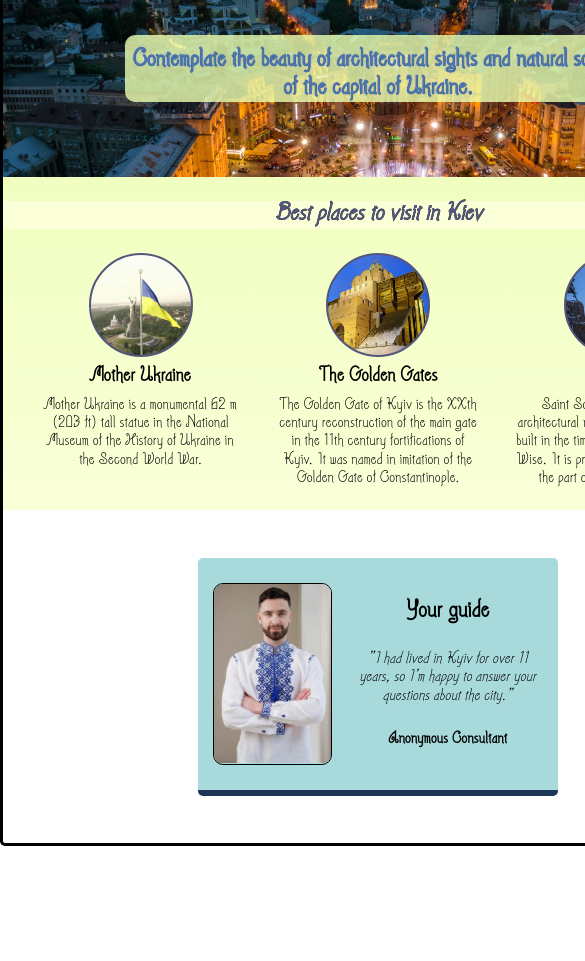
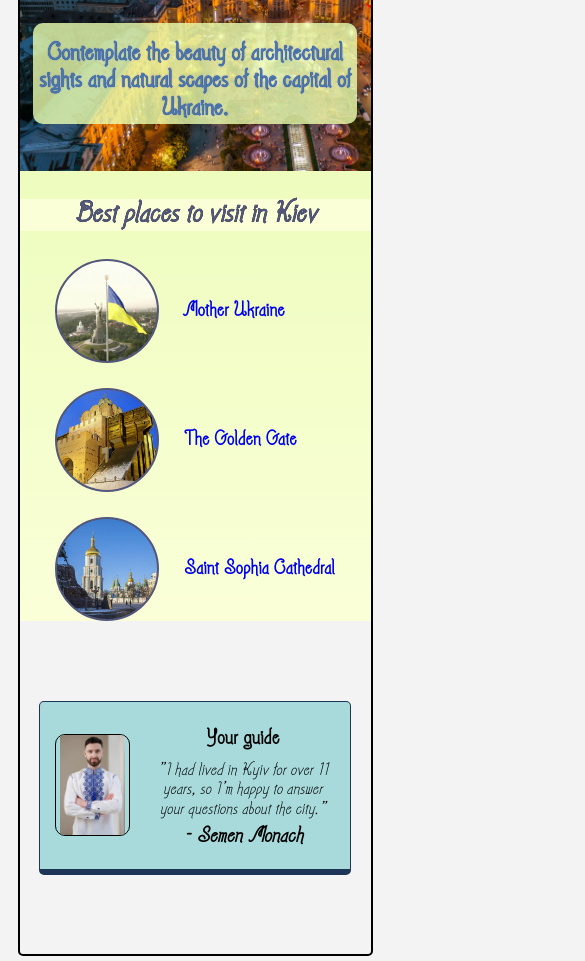
Before and after one commit to properless-rest/kyiv-visit-card, a website built with Vite: page index.html in a window 390 px wide. Shown: the part 169-1130 px from the top of the page, 585 px wide, since content can reach past the window. Before the commit the page ends 1025 px from the top, so only its background shows below. Built offline with nearby package versions, Linux system fonts and the light colour scheme.

Commit message:
RWD version

```diff
--- a/index.html
+++ b/index.html
@@ -21,22 +21,32 @@
                 <div class="activities-sight-container">
                     <div id="activity-container-1" class="activity-container">
                         <div class="img-container"></div>
-                        <h4>Mother Ukraine</h4>
+                        <h4>
+                            <a href="https://en.wikipedia.org/wiki/Mother_Ukraine" target="_blank">
+                                Mother Ukraine
+                            </a>
+                        </h4>
                         <span class="sight-description">
-                            Mother Ukraine is a monumental 62 m (203 ft) tall statue in the National Museum of the History of Ukraine in the Second World War.
+                            Mother Ukraine is a monumental 62&nbsp;m (203 ft) tall statue in the National Museum of the History of Ukraine in the Second World War.
                         </span>
                     </div>
                     <div id="activity-container-2" class="activity-container">
                         <div class="img-container"></div>
-                        <h4>The Golden Gates</h4>
+                        <h4>
+                            <a href="https://en.wikipedia.org/wiki/Golden_Gate,_Kyiv" target="_blank">The Golden Gate</a>
+                        </h4>
                         <span class="sight-description">
                             The Golden Gate of Kyiv is the XXth century reconstruction of the main gate in the 11th century fortifications of Kyiv. It was named in imitation of the Golden Gate of Constantinople.
                         </span>
                     </div>
                     <div id="activity-container-3" class="activity-container">
                         <div class="img-container"></div>
-                        <h4>Name</h4>
-                        <span>
+                        <h4>
+                            <a href="https://en.wikipedia.org/wiki/Saint_Sophia_Cathedral,_Kyiv" target="_blank">
+                                Saint Sophia Cathedral
+                            </a>
+                        </h4>
+                        <span class="sight-description">
                             Saint Sophia Cathedral is an architectural monument of Kievan Rus' built in the times of Knyaz Jaroslav the Wise. It is protected by UNESCO as the part of the World Heritage Program.
                         </span>
                     </div>
@@ -53,7 +63,7 @@
                         <p>
                             "I had lived in Kyiv for over 11 years, so I'm happy to answer your questions about the city."
                         </p>
-                        <h4>Anonymous Consultant</h4>
+                        <h4>- Semen Monach</h4>
                     </div>
                 </div>
 
--- a/styles.css
+++ b/styles.css
@@ -4,19 +4,24 @@
 }
 
 :root {
+  --bg: #f3f3f3;
   --color-primary: #54577C;
   --color-secondary: #4a7b9d;
   --color-bg-primary: rgba(236, 255, 176, 0.8);
   --color-bg-secondary: #faffd8;
+  --color-guide-border: #1D3557;
+  --color-guide-bg: #A8DADC;
 }
 
 
 body {
     margin: 0;
+    background-color: var(--bg);
 }
 
 .main {
-    width: 750px;
+    width: 95%;
+    max-width: 750px;
     margin: 10px auto;
     display: flex;
     flex-direction: column;
@@ -29,7 +34,7 @@ body {
 
 .section {
     width: 100%;
-    height: 333px;
+    min-height: 333px;
     display: flex;
     flex-direction: column;
     justify-content: center;
@@ -44,20 +49,20 @@ body {
 
 #section-hero h1,
 #section-hero h2 {
-    padding: 12px 3px 0px;
+    padding: 15px 10px 5px;
     border-radius: 10px;
     background-color: var(--color-bg-primary);
     text-shadow: 0 0 01px blue;
 }
 
 #section-hero h1 {
-    width: 180px;
+    width: 200px;
     color: var(--color-primary);
     font-size: 42px;
 }
 
 #section-hero h2 {
-    width: 500px;
+    width: 350px;
     color: var(--color-secondary);
 }
 
@@ -70,7 +75,7 @@ body {
     background-color: var(--color-bg-secondary);
     color: var(--color-primary);
     text-shadow: 0 0 0.5px black;
-    font-size: 24px;
+    font-size: 28px;
     font-style: italic;
 }
 
@@ -85,13 +90,11 @@ body {
     flex-direction: column;
     justify-content: center;
     align-items: center;
-    width: 200px;
-
 }
 
 .activity-container .img-container {
-    width: 100px;
-    height: 100px;
+    width: 120px;
+    height: 120px;
     border-radius: 50%;
     border: 2px solid var(--color-primary);
     background-image: url("./images/visit/motherland.jpg");
@@ -135,20 +138,32 @@ body {
     transition: color, 0.2s;
 }
 
-.activities-sight-container h4:hover {
+.activity-container a{
+    text-decoration: none;
+}
+
+.activity-container .sight-description {
+    padding: 5px;
+    text-align: justify;
+}
+
+.activity-container h4:hover {
     color: var(--color-primary);
 }
 
 #section-guide .guide-container {
-    width: 330px;
+    width: 400px;
     display: flex;
     flex-direction: row;
+    align-items: center;
+    justify-content: center;
     grid-column-gap: 20px;
     margin: 20px auto;
     padding: 25px 15px;
     border-radius:5px;
-    border-bottom: 6px solid #1D3557;
-    background-color: #A8DADC;
+    border: 1px solid var(--color-guide-border);
+    border-bottom: 6px solid var(--color-guide-border);
+    background-color: var(--color-guide-bg);
 }
 
 .guide-container img {
@@ -171,13 +186,102 @@ body {
 
 .guide-description h3 {
     margin: 15px auto 25px;
-    font-size: 24px;
+    font-size: 28px;
 }
 
 .guide-description p {
     font-style: italic;
+    font-size: 17px;
 }
 
 .guide-description h4 {
     margin: 25px auto 15px;
+    font-size: 21px;
+    font-style: italic;
 }
+
+
+@media screen and (max-width: 600px) {
+
+    .main {
+        width: 90%;
+        min-width: 300px;
+        margin: 5px auto;
+        border: 2px solid black;
+    }
+
+    .section {
+        width: 100%;
+        height: initial;
+    }
+
+    #section-hero h1,
+    #section-hero h2 {
+        padding: 18px 4px 0px;
+    }
+
+    #section-hero h1 {
+        width: 60%;
+        font-size: 3rem;
+    }
+
+    #section-hero h2 {
+        width: 90%;
+        font-size: 24px;
+    }
+
+    #section-activities .activities-sight-container {
+        display: flex;
+        flex-direction: column;
+        justify-content: space-between;
+        align-items: center;
+        grid-row-gap: 25px;
+    }
+
+    .activities-sight-container .activity-container {
+        width: 280px;
+        display: flex;
+        flex-direction: row;
+        align-items: center;
+        justify-content: flex-start;
+        grid-column-gap: 25px;
+    }
+
+    .activity-container .img-container {
+        width: 100px;
+        height: 100px;
+        border-radius: 50%;
+    }
+
+    .activities-sight-container h4 {
+        margin: 8px 0;
+        font-size: 20px;
+        cursor:pointer;
+        transition: color, 0.2s;
+    }
+
+    .sight-description{
+        display: none;
+    }
+
+    #section-guide .guide-container {
+        width: 80%;
+        margin: 10px auto;
+        padding: 15px;
+    }
+
+    .guide-container img {
+        width: 200px;
+        height: 100px;
+    }
+
+    .guide-description h3 {
+        margin: 10px auto;
+        font-size: 21px;
+    }
+
+    .guide-description h4 {
+        margin: 5px auto;
+    }
+
+}
```
